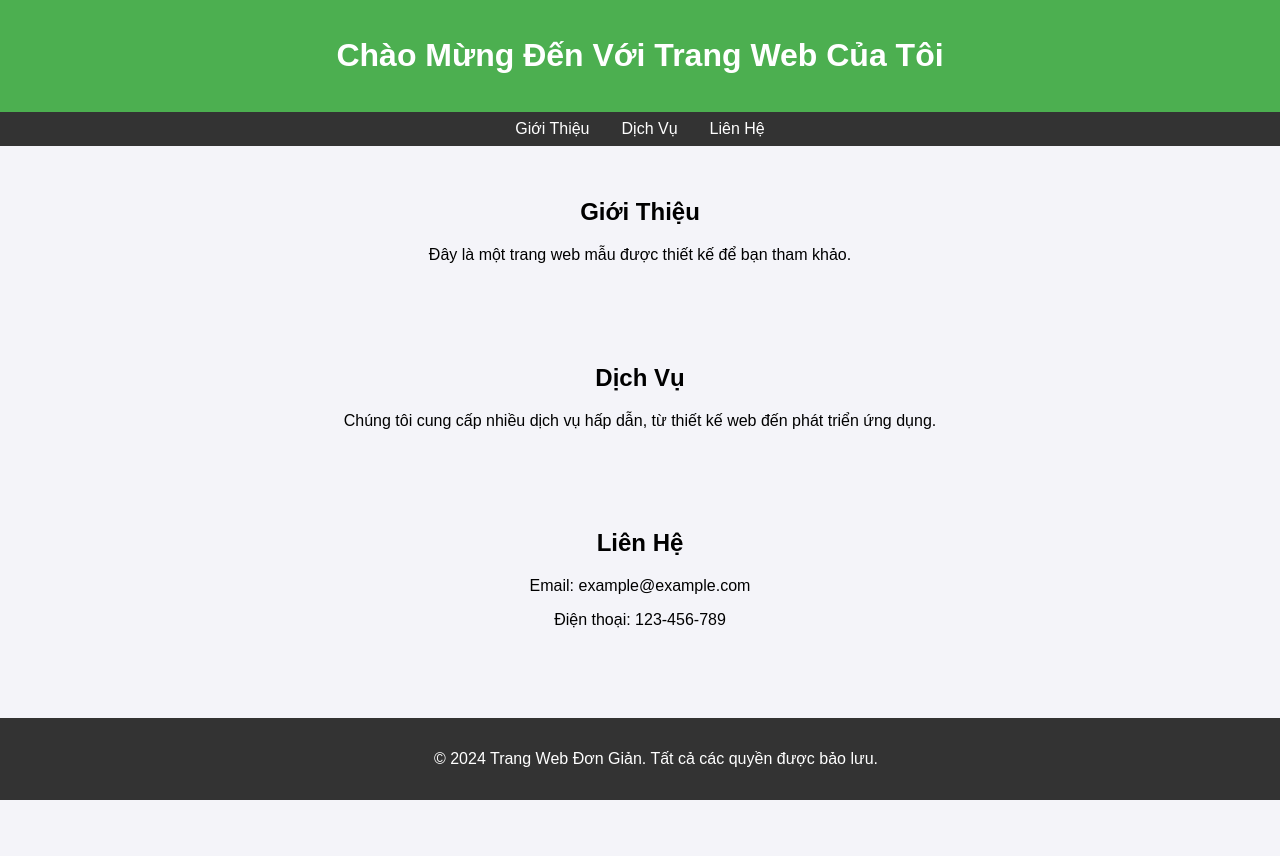
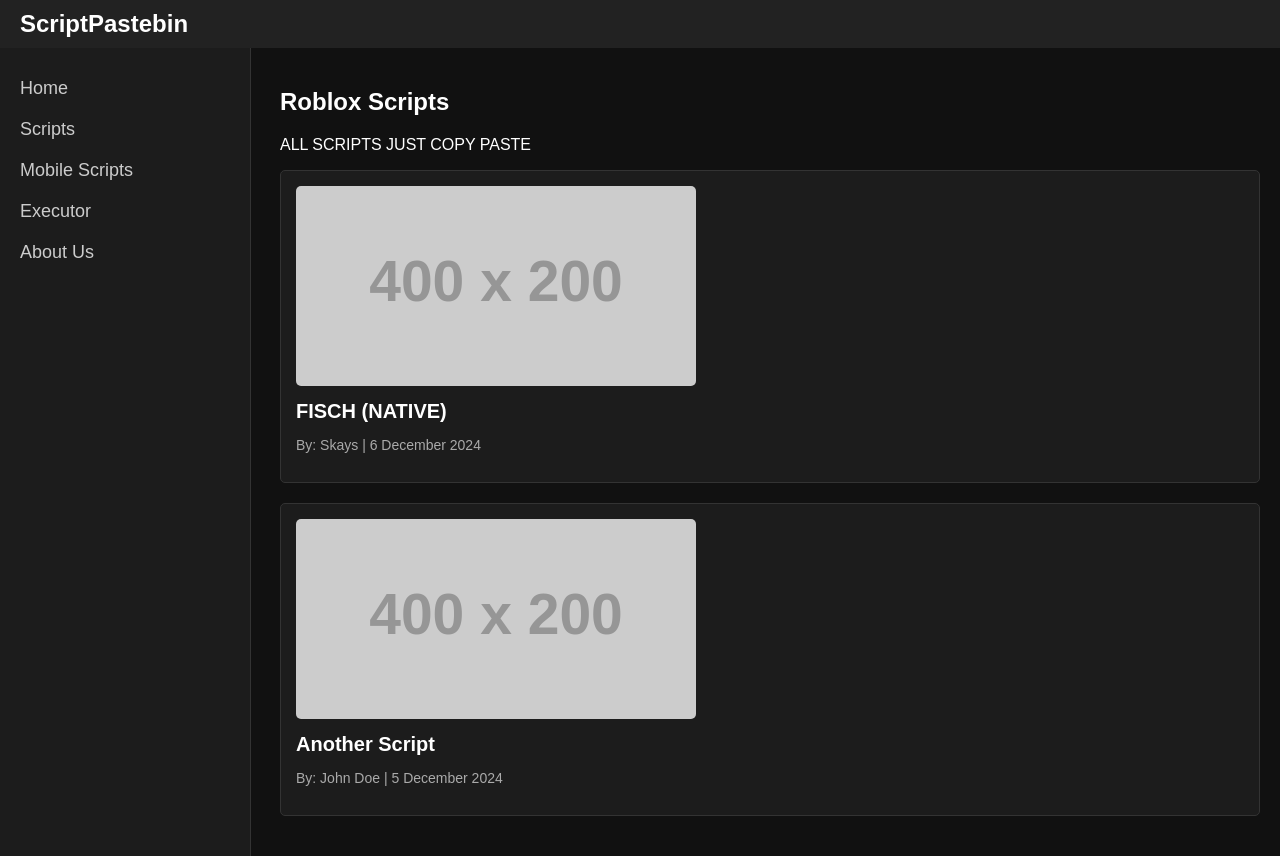
Before and after one commit to RiceMode/main, a plain HTML site: page index.html in a window 1280 px wide. Before the commit the page ends 800 px from the top, so only its background shows below. Drawn offline with Linux system fonts and the light colour scheme; placeholder pictures from the web are drawn by us.

Commit message:
Update index.html

```diff
--- a/index.html
+++ b/index.html
@@ -3,77 +3,94 @@
 <head>
     <meta charset="UTF-8">
     <meta name="viewport" content="width=device-width, initial-scale=1.0">
-    <title>Trang Web Đơn Giản</title>
+    <title>ScriptPastebin Clone</title>
     <style>
         body {
+            margin: 0;
             font-family: Arial, sans-serif;
-            margin: 0;
-            padding: 0;
-            background-color: #f4f4f9;
+            background-color: #111;
+            color: #fff;
         }
         header {
-            background-color: #4CAF50;
-            color: white;
-            text-align: center;
-            padding: 1rem;
+            padding: 10px 20px;
+            background-color: #222;
+            display: flex;
+            align-items: center;
+            justify-content: space-between;
         }
-        nav {
-            display: flex;
-            justify-content: center;
+        header h1 {
+            margin: 0;
+            font-size: 24px;
+        }
+        .sidebar {
+            width: 250px;
+            background-color: #1c1c1c;
+            position: fixed;
+            height: 100%;
+            padding-top: 20px;
+            border-right: 1px solid #333;
+        }
+        .sidebar a {
+            display: block;
+            color: #ccc;
+            text-decoration: none;
+            padding: 10px 20px;
+            font-size: 18px;
+        }
+        .sidebar a:hover {
             background-color: #333;
+            color: #fff;
         }
-        nav a {
-            color: white;
-            padding: 0.5rem 1rem;
-            text-decoration: none;
+        .content {
+            margin-left: 260px;
+            padding: 20px;
         }
-        nav a:hover {
-            background-color: #575757;
+        .script-card {
+            background-color: #1c1c1c;
+            border: 1px solid #333;
+            padding: 15px;
+            margin-bottom: 20px;
+            border-radius: 5px;
         }
-        section {
-            padding: 2rem;
-            text-align: center;
+        .script-card img {
+            max-width: 100%;
+            border-radius: 5px;
         }
-        footer {
-            background-color: #333;
-            color: white;
-            text-align: center;
-            padding: 1rem;
-            position: fixed;
-            bottom: 0;
-            width: 100%;
+        .script-card h2 {
+            font-size: 20px;
+            margin: 10px 0;
+        }
+        .script-card p {
+            font-size: 14px;
+            color: #aaa;
         }
     </style>
 </head>
 <body>
     <header>
-        <h1>Chào Mừng Đến Với Trang Web Của Tôi</h1>
+        <h1>ScriptPastebin</h1>
     </header>
+    <div class="sidebar">
+        <a href="#">Home</a>
+        <a href="#">Scripts</a>
+        <a href="#">Mobile Scripts</a>
+        <a href="#">Executor</a>
+        <a href="#">About Us</a>
+    </div>
+    <div class="content">
+        <h2>Roblox Scripts</h2>
+        <p>ALL SCRIPTS JUST COPY PASTE</p>
 
-    <nav>
-        <a href="#about">Giới Thiệu</a>
-        <a href="#services">Dịch Vụ</a>
-        <a href="#contact">Liên Hệ</a>
-    </nav>
-
-    <section id="about">
-        <h2>Giới Thiệu</h2>
-        <p>Đây là một trang web mẫu được thiết kế để bạn tham khảo.</p>
-    </section>
-
-    <section id="services">
-        <h2>Dịch Vụ</h2>
-        <p>Chúng tôi cung cấp nhiều dịch vụ hấp dẫn, từ thiết kế web đến phát triển ứng dụng.</p>
-    </section>
-
-    <section id="contact">
-        <h2>Liên Hệ</h2>
-        <p>Email: example@example.com</p>
-        <p>Điện thoại: 123-456-789</p>
-    </section>
-
-    <footer>
-        <p>© 2024 Trang Web Đơn Giản. Tất cả các quyền được bảo lưu.</p>
-    </footer>
+        <div class="script-card">
+            <img src="https://via.placeholder.com/400x200" alt="Script Image">
+            <h2>FISCH (NATIVE)</h2>
+            <p>By: Skays | 6 December 2024</p>
+        </div>
+        <div class="script-card">
+            <img src="https://via.placeholder.com/400x200" alt="Script Image">
+            <h2>Another Script</h2>
+            <p>By: John Doe | 5 December 2024</p>
+        </div>
+    </div>
 </body>
 </html>
```
